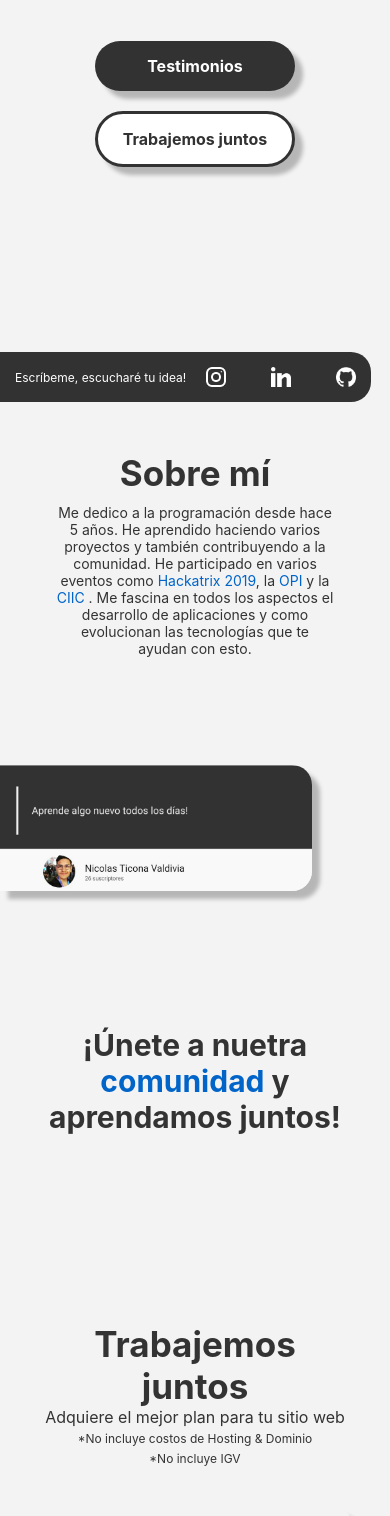
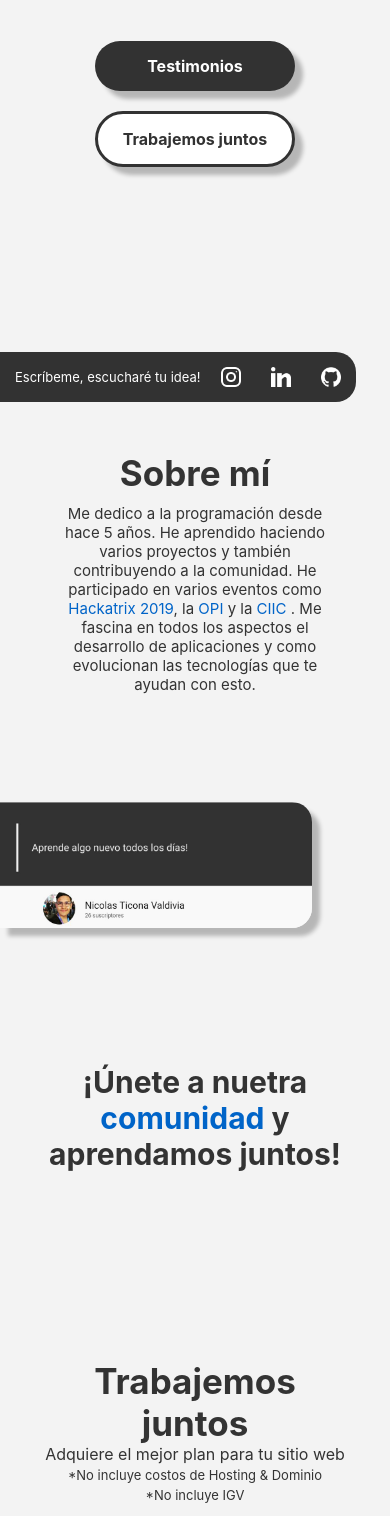
Before and after one commit to NicolasTicona/Portafolio, a Svelte app: page / in a window 390 px wide. Shown: the part 432-1948 px from the top of the page. Built offline with nearby package versions, Linux system fonts and the light colour scheme.

Commit message:
ags-1-rreglo tamño fuente

```diff
--- a/public/index.html
+++ b/public/index.html
@@ -3,6 +3,7 @@
 <head>
 	<meta charset='utf8'>
 	<meta name="viewport" content="width=device-width, initial-scale=1.0">
+	<meta name="google-site-verification" content="muoYLYPa40rb-z0pFIF22xJmZtUliGdwKO_igSPG7f4" />
 
 	<title>Nicolas Ticona Valdivia | Programador y Desarrollador Web</title>
 
--- a/src/App.svelte
+++ b/src/App.svelte
@@ -87,11 +87,11 @@
 	}
 
 	:global(p){
-		font-size: 14px !important;
+		font-size: 15px !important;
 	}
 
 	:global(span){
-		font-size: 12px !important;
+		font-size: 13px !important;
 	}
 }
 
--- a/src/Components/Plans/Plans.svelte
+++ b/src/Components/Plans/Plans.svelte
@@ -12,9 +12,9 @@
         margin-left: 20px;
     }
 
-    span{
-        font-size: 12px;
-    }
+    /* .plans-info-top span{
+        font-size: 20px;
+    } */
 
     .plans-cards{
         /* background-color: #ccc; */
--- a/src/Components/Projects/Projects.svelte
+++ b/src/Components/Projects/Projects.svelte
@@ -33,8 +33,9 @@
     .project-link-gmail{
         color: #fff;
         margin-top: 20px;
+        max-width: 90%;
+        margin: auto;
         text-decoration: none;
-        font-size: 13px;
     }
 
     @media screen and (max-width:768px){
--- a/src/Components/Shared/Networks.svelte
+++ b/src/Components/Shared/Networks.svelte
@@ -17,6 +17,9 @@
 
 
 @media screen and (max-width:768px){
+    .networks{
+        width: 120px;
+    }
 }
 
 </style>
```
